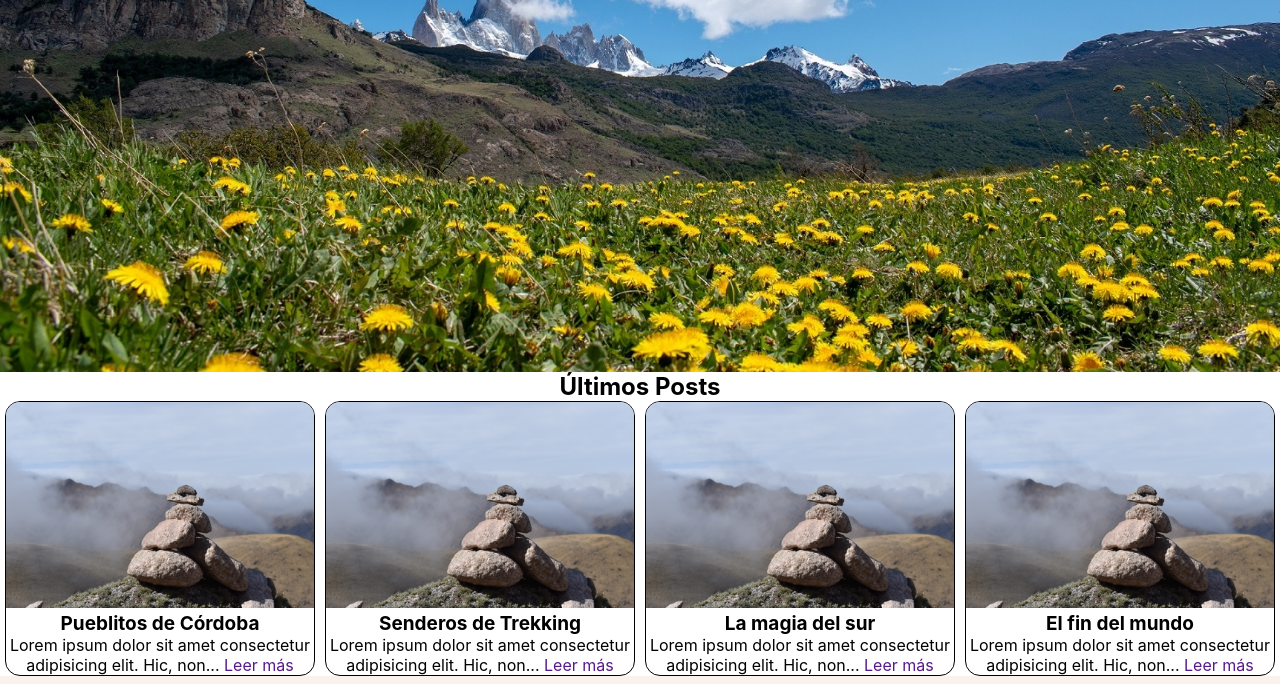
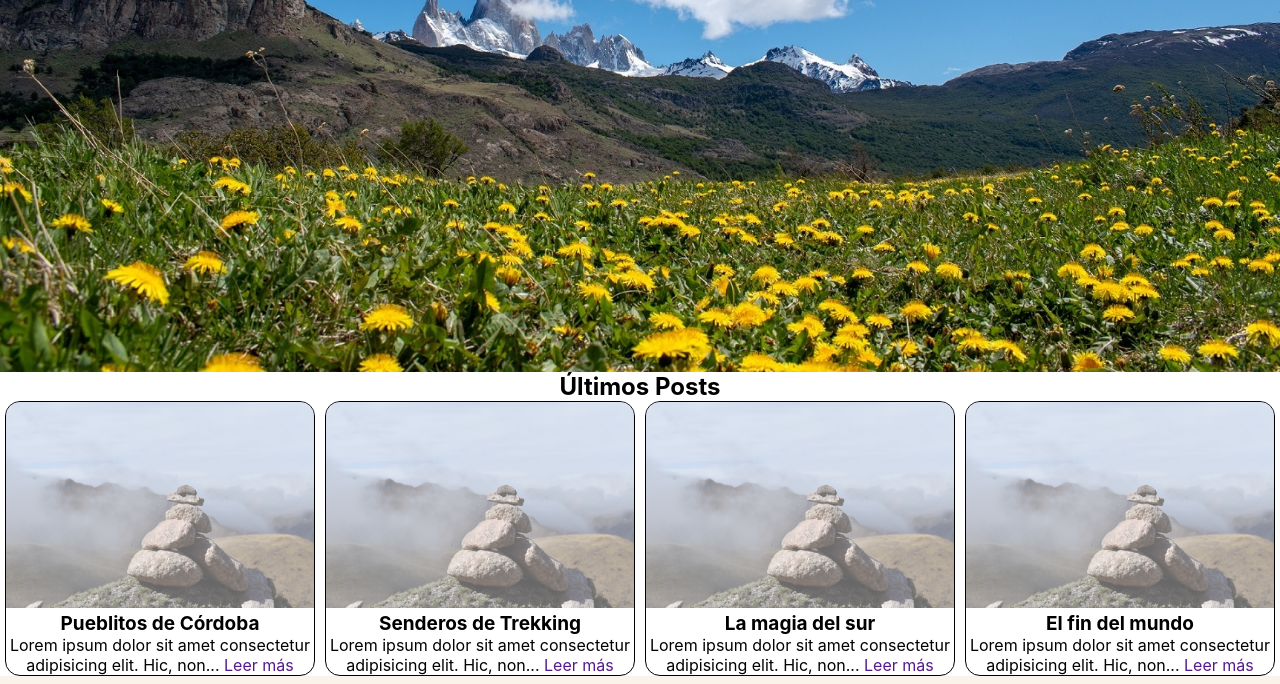
Before and after one commit to Matisuligoy/blog_viajes, a plain HTML site: page index.html in a window 1280 px wide. Shown: the part 547-1231 px from the top of the page. Drawn offline with Linux system fonts and the light colour scheme.

Commit message:
animaciones v1.00

```diff
--- a/css/styles.css
+++ b/css/styles.css
@@ -173,6 +173,7 @@ nav a{
 
 .card__portada{
     width: 100%;
+    opacity: 60%;
 }
 
 .card__title{
```
